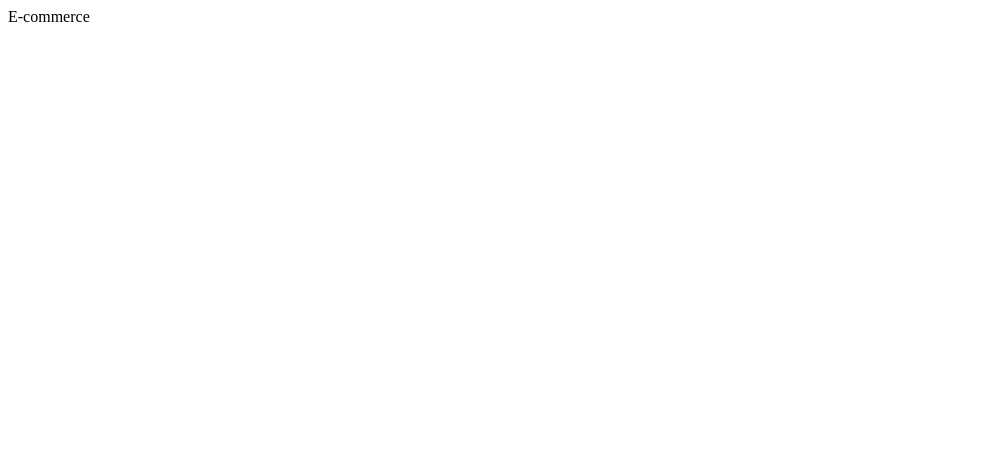
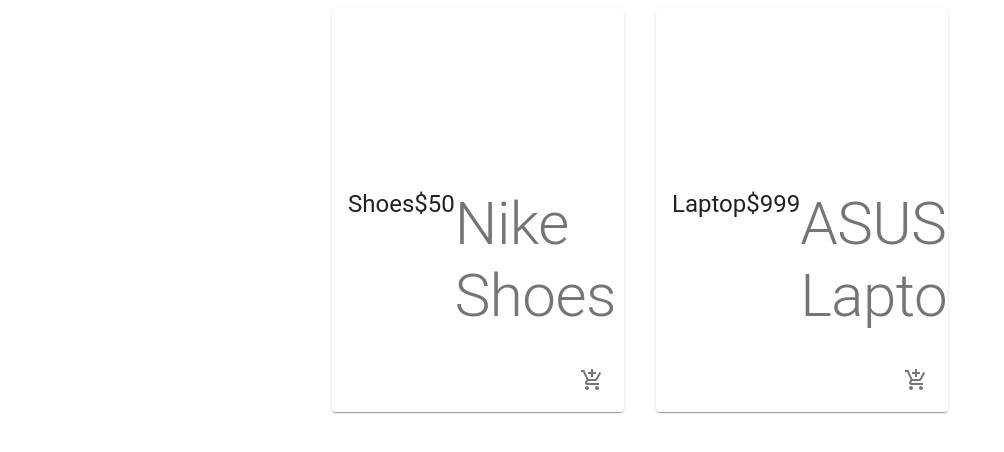
Before and after one commit to alexeiscript/ecommerce-web-shop, a React (Create React App) app: page / in a window 1280 px wide. Shown: the top 452 px of the page, without its empty margins (0-1004 px from the left). Built offline with nearby package versions, Linux system fonts and the light colour scheme.

Commit message:
mapping products

```diff
--- a/src/App.js
+++ b/src/App.js
@@ -1,9 +1,10 @@
 import React from 'react'
+import Products from './components/Products/products'
 
 const App = () => {
     return (
         <div>
-            E-commerce
+            <Products />
         </div>
     )
 }
--- /dev/null
+++ b/src/components/Products/Product/Product.jsx
@@ -0,0 +1,34 @@
+import React from 'react'
+import { Card, CardMedia, CardContent, CardActions, Typography, IconButton } from '@material-ui/core'
+import { AddShoppingCart } from '@material-ui/icons'
+
+import useStyles from './styles'
+
+const Product = ({ product }) => {
+    const classes = useStyles()
+    return (
+        <Card className={classes.root}>
+            <CardMedia className={classes.media} image='' title={product.name} />
+            <CardContent>
+                <div className={classes.cardContent}>
+                    <Typography variant="h5" gutterBottom>
+                        {product.name}
+                    </Typography>
+                    <Typography variant="h5">
+                        {product.price}
+                    </Typography>
+                    <Typography variant="h2" color="textSecondary">
+                        {product.description}
+                    </Typography>
+                </div>
+            </CardContent>
+            <CardActions disableSpacing className={classes.cardActions}>
+                <IconButton aria-label="Add to Cart">
+                    <AddShoppingCart />
+                </IconButton>
+            </CardActions>
+        </Card>
+    )
+}
+
+export default Product
--- /dev/null
+++ b/src/components/Products/Product/styles.js
@@ -0,0 +1,19 @@
+import { makeStyles } from '@material-ui/core/styles'
+
+export default makeStyles(() => ({
+    root: {
+        maxWidth: '100%'
+    },
+    media: {
+        height: 0,
+        paddingTop: '56.25%'
+    },
+    cardActions: {
+        display: 'flex',
+        justifyContent: 'flex-end'
+    },
+    cardContent: {
+        display: 'flex',
+        justifyConten: 'space-between'
+    }
+}))
--- a/src/components/Products/products.jsx
+++ b/src/components/Products/products.jsx
@@ -1,7 +1,26 @@
-import Grid from '@material-ui/core'
+import { Grid } from '@material-ui/core'
+import Product from './Product/Product'
+
+const products = [
+    {id: 1, name: 'Shoes', description: 'Nike Shoes', price: '$50'},
+    {id: 2, name: 'Laptop', description: 'ASUS Laptop', price: '$999'}
+]
 
 const Products = () => {
 
+    if (!products.length) return <p>Loading...</p>;
+
+    return(
+        <main>
+            <Grid container justify="center" spacing={4}>
+                {products.map((product) => (
+                    <Grid item key={product.id} xs={12} sm={6} md={4} lg={3}>
+                        <Product product={product}/>
+                    </Grid>
+                ))}
+            </Grid>
+        </main>
+    )
 }
 
 export default Products
```
Also changed, not shown: 1 other file (tests, documents, lock files or other folders).
